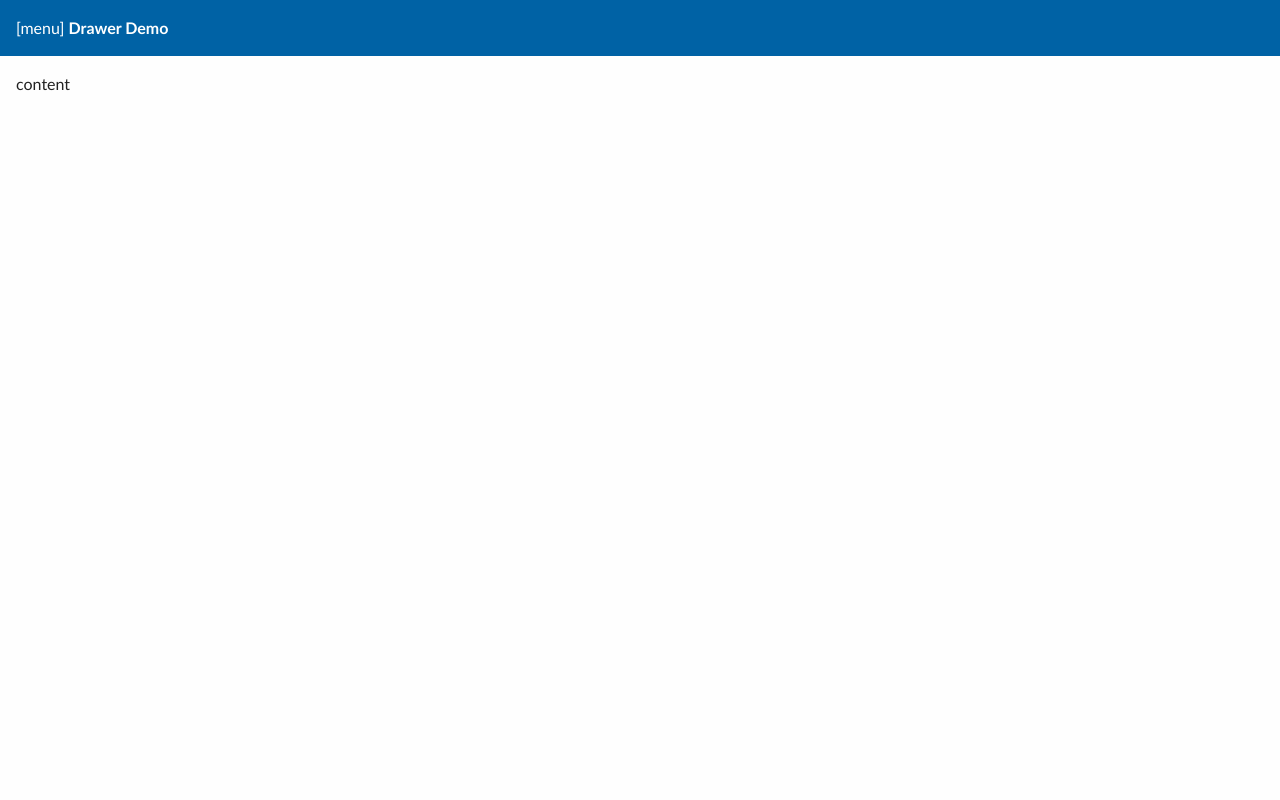
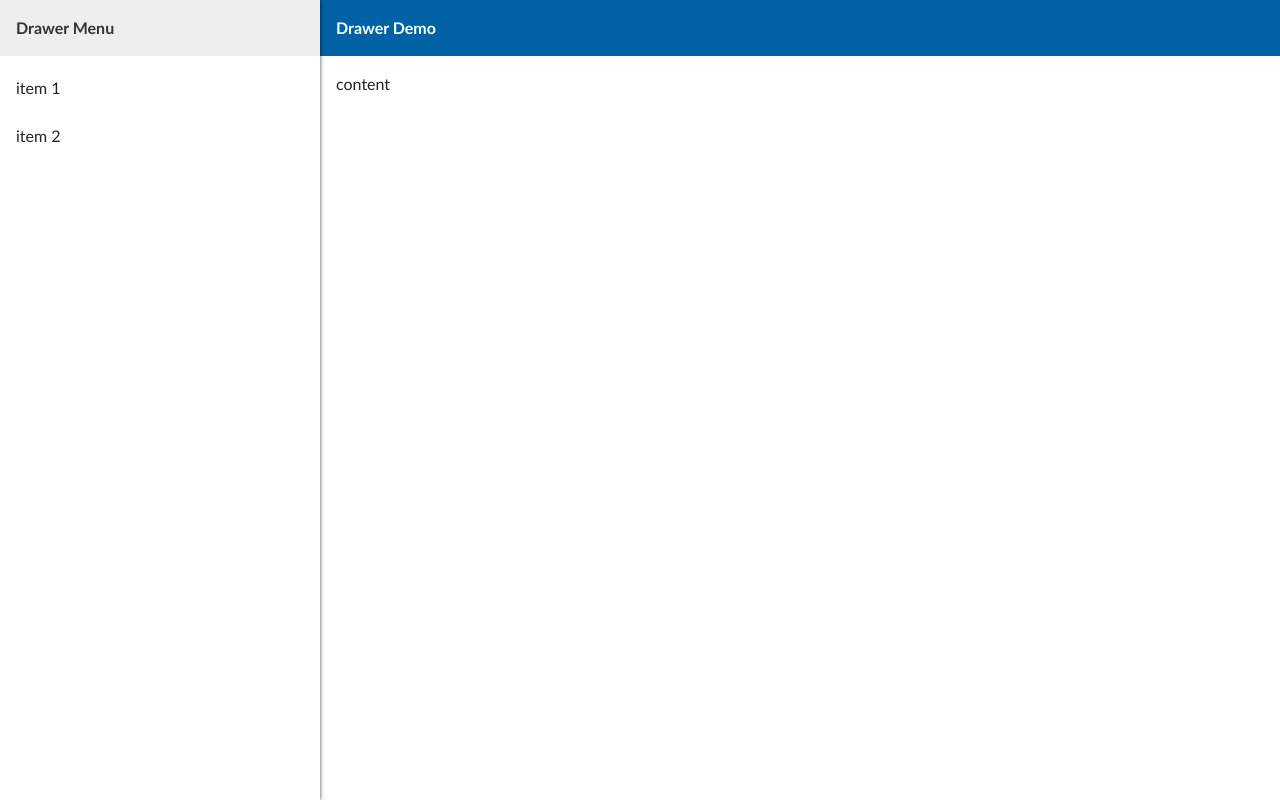
Before and after one commit to petejscott/drawer, a plain HTML site: page index.html in a window 1280 px wide. Drawn offline with Linux system fonts and the light colour scheme.

Commit message:
Tidy up some markup/styles, always show drawer on large screens (1024px+)

```diff
--- a/drawer.css
+++ b/drawer.css
@@ -1,10 +1,31 @@
+@media screen and (min-width: 1024px) {
+	div#drawer {
+		display:inline-block;
+		position: static;
+		box-shadow:0 0 4px rgba(0,0,0,0.75);
+		transform: translateX(0);
+		flex-grow:1;
+	}
+	article#main {
+		flex-grow:2;
+	}
+	body {
+		display: flex;
+		flex-wrap: nowrap;
+		justify-content: center;
+	}
+	.menuToggle {
+		display: none;
+	}
+}
+
 html {
 	height: 100%;
 	font-size: 1em;
 	line-height: 1.5em;
 }
 body {
-	background: #fefefe;
+	background:#ddd;
 	color: #222;
 	margin: 0;
 	padding: 0;
@@ -13,19 +34,19 @@ body {
 	overflow-y: auto;
 }
 body, input {
-	font-family: 	Frutiger, "Frutiger Linotype", Univers, Calibri, "Gill Sans", "Gill Sans MT",
+	font-family: Frutiger, "Frutiger Linotype", Univers, Calibri, "Gill Sans", "Gill Sans MT",
 					"Myriad Pro", Myriad, "DejaVu Sans Condensed", "Liberation Sans", "Nimbus Sans L",
 					Tahoma, Geneva, "Helvetica Neue", Helvetica, Arial, sans-serif;
 }
 
 header,
-#drawer nav,
 #main section {
 	padding:0 1rem;
 }
 
 #main {
 	height: 100%;
+	background: #fff;
 }
 #main header {
 	background:#0062a5;
@@ -58,15 +79,33 @@ header h1 {
 	box-shadow:0 0 4px rgba(0,0,0,0.75);
 	transform: translateX(0);
 }
+#drawer.visible + #main {
+	/* do something here to dim the main content area */
+}
 #drawer.flyoff {
 	animation: flyoff-left 0.25s;
 	-webkit-animation: flyoff-left 0.25s;
 }
 
 nav ul {
-	margin:1em 0;
-	padding:0;
-	list-style:none;
+	margin: 0.5em 0;
+	padding: 0;
+	list-style: none;
+	display: flex;
+	flex-direction: column;
+}
+nav li {
+	transition: background 0.5s;
+	padding: 0.2em 1em;
+}
+nav li:hover {
+	background-color:#f6f6f6;
+}
+nav li a {
+	display: block;
+	line-height: 2.6em;
+	text-decoration: none;
+	color: #222;
 }
 
 @keyframes flyoff-left {
--- a/index.html
+++ b/index.html
@@ -15,8 +15,8 @@
 		</header>
 		<nav>
 			<ul>
-				<li>item 1</li>
-				<li>item 2</li>
+				<li><a href="#item1">item 1</a></li>
+				<li><a href="#item2">item 2</a></li>
 			</ul>
 		</nav>
 	</div>
```
